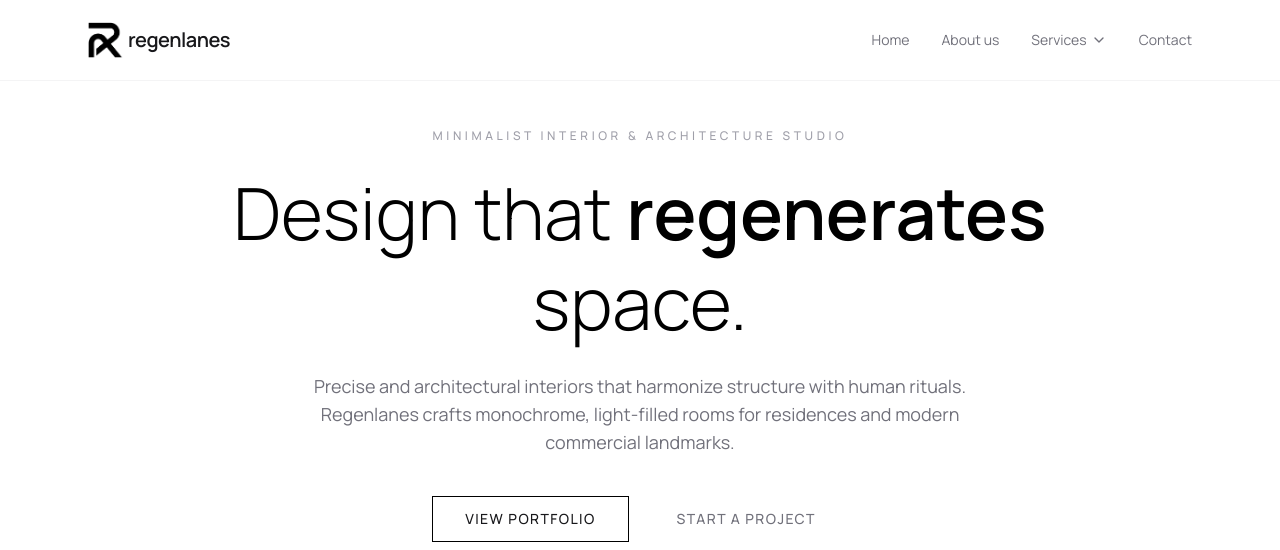
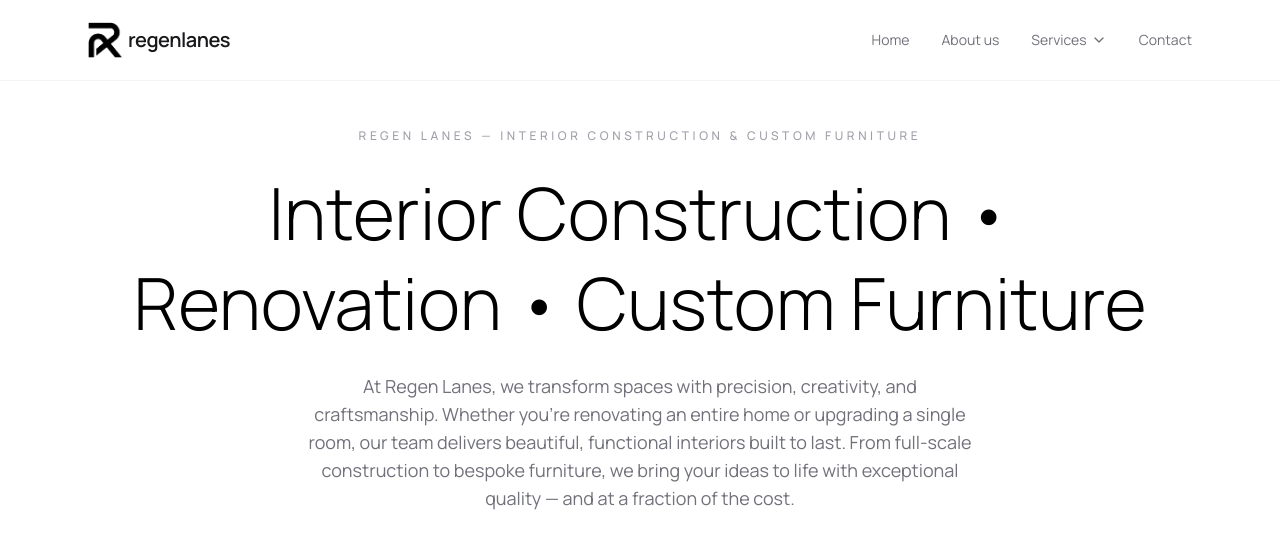
Before and after one commit to nexmindit/interior-website, a Next.js app: page / in a window 1280 px wide. Shown: the top 550 px of the page. Built offline with nearby package versions, Linux system fonts and the light colour scheme.

Commit message:
feat: update header content to reflect new branding and service offerings

```diff
--- a/app/page.tsx
+++ b/app/page.tsx
@@ -183,15 +183,13 @@ export default function Home() {
       <header className="relative flex min-h-screen items-center justify-center px-6 pt-32 pb-16">
         <div className="mx-auto max-w-5xl text-center">
           <p className="text-xs font-medium uppercase tracking-[0.3em] text-zinc-400">
-            minimalist interior & architecture studio
+            Regen Lanes — Interior Construction & Custom Furniture
           </p>
           <h1 className="mt-6 text-4xl font-light leading-tight text-black md:text-7xl">
-            Design that <span className="font-semibold">regenerates</span> space.
+            Interior Construction • Renovation • Custom Furniture
           </h1>
           <p className="mx-auto mt-6 max-w-2xl text-lg text-zinc-500">
-            Precise and architectural interiors that harmonize structure with
-            human rituals. Regenlanes crafts monochrome, light-filled rooms for
-            residences and modern commercial landmarks.
+            At Regen Lanes, we transform spaces with precision, creativity, and craftsmanship. Whether you’re renovating an entire home or upgrading a single room, our team delivers beautiful, functional interiors built to last. From full-scale construction to bespoke furniture, we bring your ideas to life with exceptional quality — and at a fraction of the cost.
           </p>
           <div className="mt-10 flex flex-col items-center justify-center gap-4 sm:flex-row">
             <a
```
